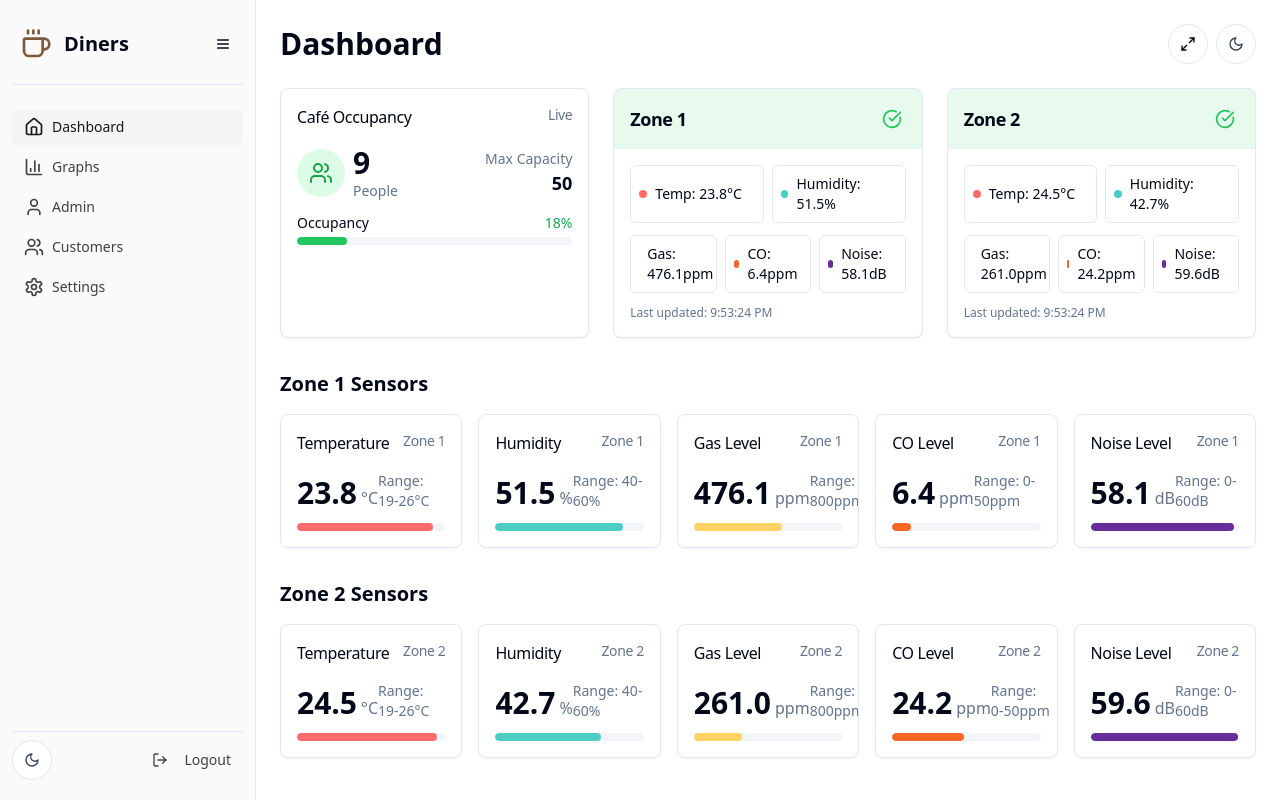
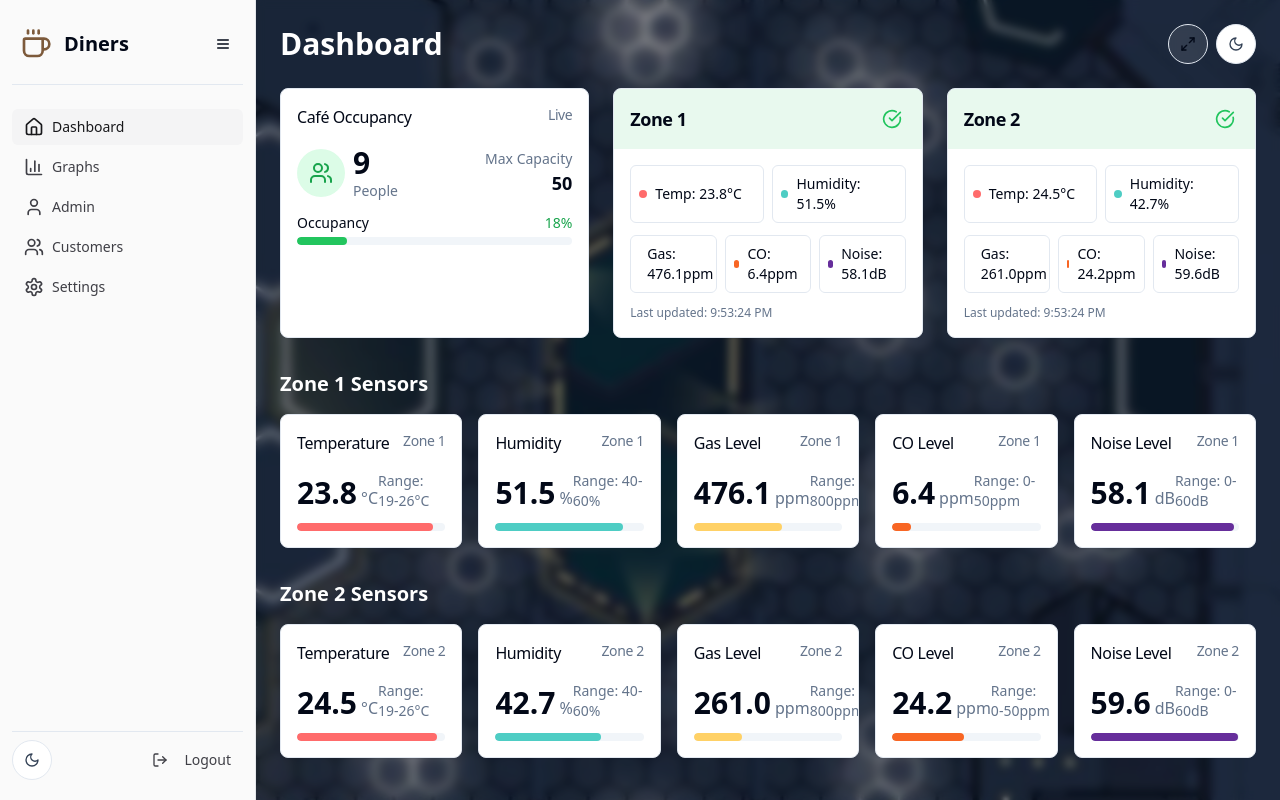
Before and after one commit to Mohammad-cl/caffe-sense-insight, a React (Vite) app: page /dashboard in a window 1280 px wide. Built offline with nearby package versions, Linux system fonts and the light colour scheme; sample sign-in values are in the browser's storage.

Commit message:
Add dashboard background
Add a background image to the dashboard page and ensure the details are visible.

```diff
--- a/src/pages/Dashboard.tsx
+++ b/src/pages/Dashboard.tsx
@@ -1,3 +1,4 @@
+
 import { useState, useEffect } from "react";
 import { Helmet } from "react-helmet-async";
 import { SensorCard } from "@/components/sensors/SensorCard";
@@ -60,20 +61,30 @@ export default function Dashboard() {
   }, []);
 
   return (
-    <div className="min-h-screen bg-background">
+    <div
+      className="min-h-screen bg-background relative"
+      style={{
+        backgroundImage: 'url("/lovable-uploads/3cef4d3f-844d-4691-9461-ad1850e971f7.png")',
+        backgroundSize: 'cover',
+        backgroundPosition: 'center',
+        backgroundAttachment: 'fixed'
+      }}
+    >
+      <div className="absolute inset-0 bg-black/40 backdrop-blur-sm" />
+      <div className="relative z-10">
         <Helmet>
           <title>Dashboard | Diners</title>
         </Helmet>
 
         <main className="p-6">
           <div className="flex items-center justify-between mb-6">
-          <h1 className="text-3xl font-bold">Dashboard</h1>
+            <h1 className="text-3xl font-bold text-white">Dashboard</h1>
             <div className="flex items-center gap-2">
               <Button
                 variant="outline"
                 size="icon"
                 onClick={toggleFullscreen}
-              className="rounded-full w-10 h-10"
+                className="rounded-full w-10 h-10 bg-white/10 hover:bg-white/20 backdrop-blur-sm"
                 title={isFullscreen ? "Exit fullscreen" : "Enter fullscreen"}
               >
                 {isFullscreen ? (
@@ -96,7 +107,7 @@ export default function Dashboard() {
             {zone2Data && <RoomStatusCard data={zone2Data} />}
           </div>
 
-        <h2 className="text-xl font-semibold mb-4">Zone 1 Sensors</h2>
+          <h2 className="text-xl font-semibold mb-4 text-white">Zone 1 Sensors</h2>
           <div className="grid grid-cols-1 sm:grid-cols-2 md:grid-cols-3 xl:grid-cols-5 gap-4 mb-8">
             {zone1Data && Object.entries(sensorConfigs).map(([key, config]) => (
               <SensorCard
@@ -108,7 +119,7 @@ export default function Dashboard() {
             ))}
           </div>
 
-        <h2 className="text-xl font-semibold mb-4">Zone 2 Sensors</h2>
+          <h2 className="text-xl font-semibold mb-4 text-white">Zone 2 Sensors</h2>
           <div className="grid grid-cols-1 sm:grid-cols-2 md:grid-cols-3 xl:grid-cols-5 gap-4">
             {zone2Data && Object.entries(sensorConfigs).map(([key, config]) => (
               <SensorCard
@@ -121,5 +132,6 @@ export default function Dashboard() {
           </div>
         </main>
       </div>
+    </div>
   );
 }
```
Also changed, not shown: public/lovable-uploads/3cef4d3f-844d-4691-9461-ad1850e971f7.png (added). Lines whose indentation alone changed are shown as unchanged.
